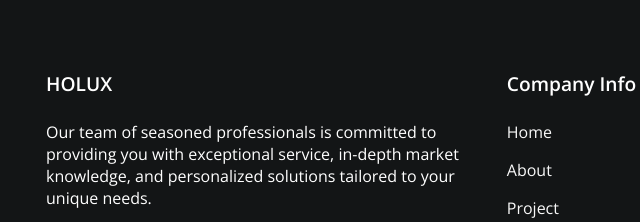
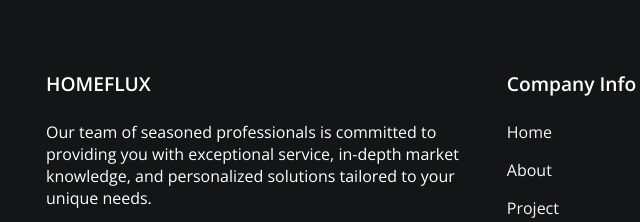
Before and after one commit to md-nazmus-sadat/HOMEFLUX, a plain HTML site: page index.html in a window 1280 px wide. Shown: the part 3002-3224 px from the top of the page, 10-650 px from the left. Drawn offline with nearby package versions, Linux system fonts and the light colour scheme.

Commit message:
second commit

```diff
--- a/index.html
+++ b/index.html
@@ -282,7 +282,7 @@
     <footer class="footer">
       <div class="section__container footer__container">
         <div class="footer__col">
-          <h4>HOLUX</h4>
+          <h4>HOMEFLUX</h4>
           <p>
             Our team of seasoned professionals is committed to providing you
             with exceptional service, in-depth market knowledge, and
```
